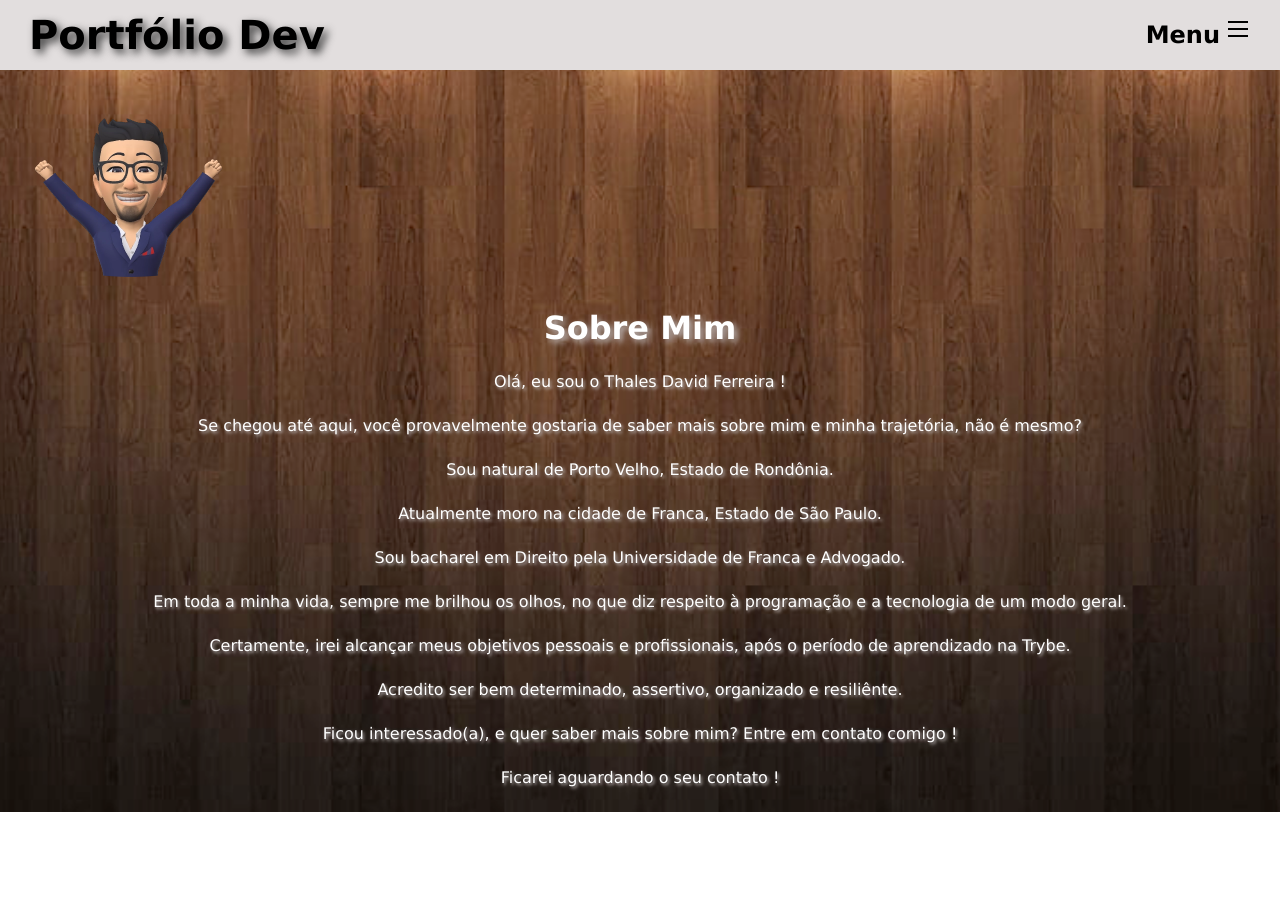
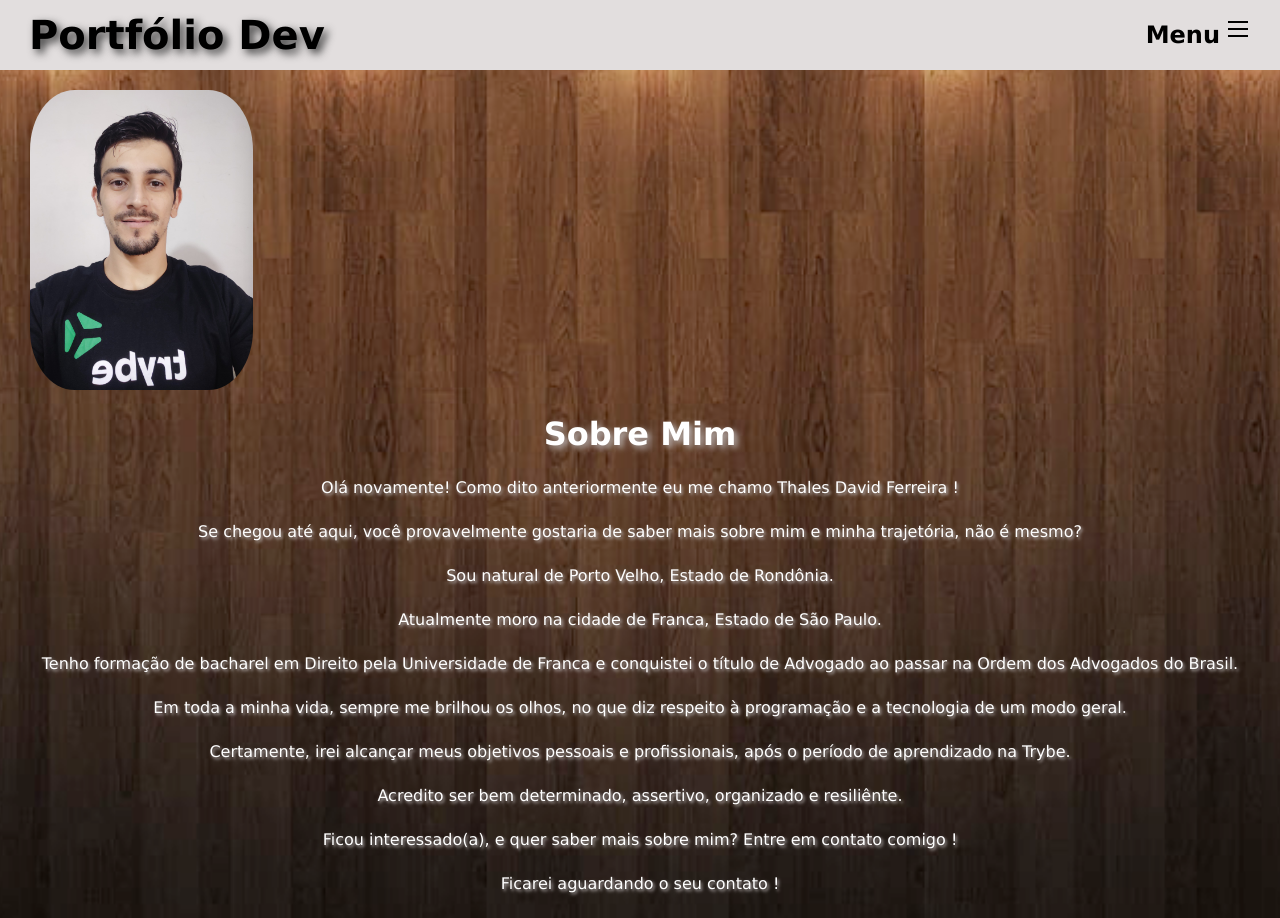
Before and after one commit to ThalesDFerreira/ThalesDFerreira.github.io, a React (Create React App) app: page /aboult in a window 1280 px wide. Before the commit the page ends 812 px from the top, so only its background shows below. Built offline with nearby package versions, Linux system fonts and the light colour scheme.

Commit message:
ajustes no texto e imagens

```diff
--- a/src/pages/SobreMim.css
+++ b/src/pages/SobreMim.css
@@ -11,13 +11,26 @@ body {
   background-position: center top;
 }
 
+.container-aboult {
+  display: flex;
+}
+
+.abolt-img {
+  display: flex;
+  justify-content: space-between;
+  align-items: center;
+}
+
 .image-avatar {
   margin-left: 30px;
   margin-top: 10px;
-  max-width: 200px;
-  max-height: 200px;
-  width: auto;
-  height: auto;
+  max-width: 300px;
+  max-height: 300px;
+}
+
+#minha-imagem {
+  border-radius: 20%;
+  margin-top: 20px;
 }
 
 .text {
--- a/src/pages/SobreMim.js
+++ b/src/pages/SobreMim.js
@@ -1,7 +1,7 @@
 import React from 'react';
 import Header from '../components/Header';
 import "./SobreMim.css";
-import avatarBracos from '../assets/avatar-bracos.png';
+import fotoThales from '../assets/fotoThales.jpg'
 
 class SobreMim extends React.Component {
   render() {
@@ -9,17 +9,22 @@ class SobreMim extends React.Component {
       <>
         <Header />
         <main>
+          <div className="container-aboult">
+            <div className="abolt-img">
+              <img className="image-avatar" id="minha-imagem" src={fotoThales} alt="Thales" />
+            </div>
+            <div className="abolt-img">
+            </div>
+          </div>
+          <h1 className="text">Sobre Mim</h1>
           <div>
-            <img className="image-avatar" src={avatarBracos} alt="Projetos" />
-            <h1 className="text">Sobre Mim</h1>
-          </div>
-          <div>
-            <div>
-              <p className="text">Olá, eu sou o Thales David Ferreira !</p>
+            <div className="container-sobre-mim">
+
+              <p className="text">Olá novamente! Como dito anteriormente eu me chamo Thales David Ferreira !</p>
               <p className="text">Se chegou até aqui, você provavelmente gostaria de saber mais sobre mim e minha trajetória, não é mesmo?</p>
               <p className="text">Sou natural de Porto Velho, Estado de Rondônia.</p>
               <p className="text">Atualmente moro na cidade de Franca, Estado de São Paulo.</p>
-              <p className="text">Sou bacharel em Direito pela Universidade de Franca e Advogado.</p>
+              <p className="text">Tenho formação de bacharel em Direito pela Universidade de Franca e conquistei o título de Advogado ao passar na Ordem dos Advogados do Brasil.</p>
               <p className="text">Em toda a minha vida, sempre me brilhou os olhos, no que diz respeito à programação e a tecnologia de um modo geral.</p>
               <p className="text">Certamente, irei alcançar meus objetivos pessoais e profissionais, após o período de aprendizado na Trybe.</p>
               <p className="text">Acredito ser bem determinado, assertivo, organizado e resiliênte.</p>
```
